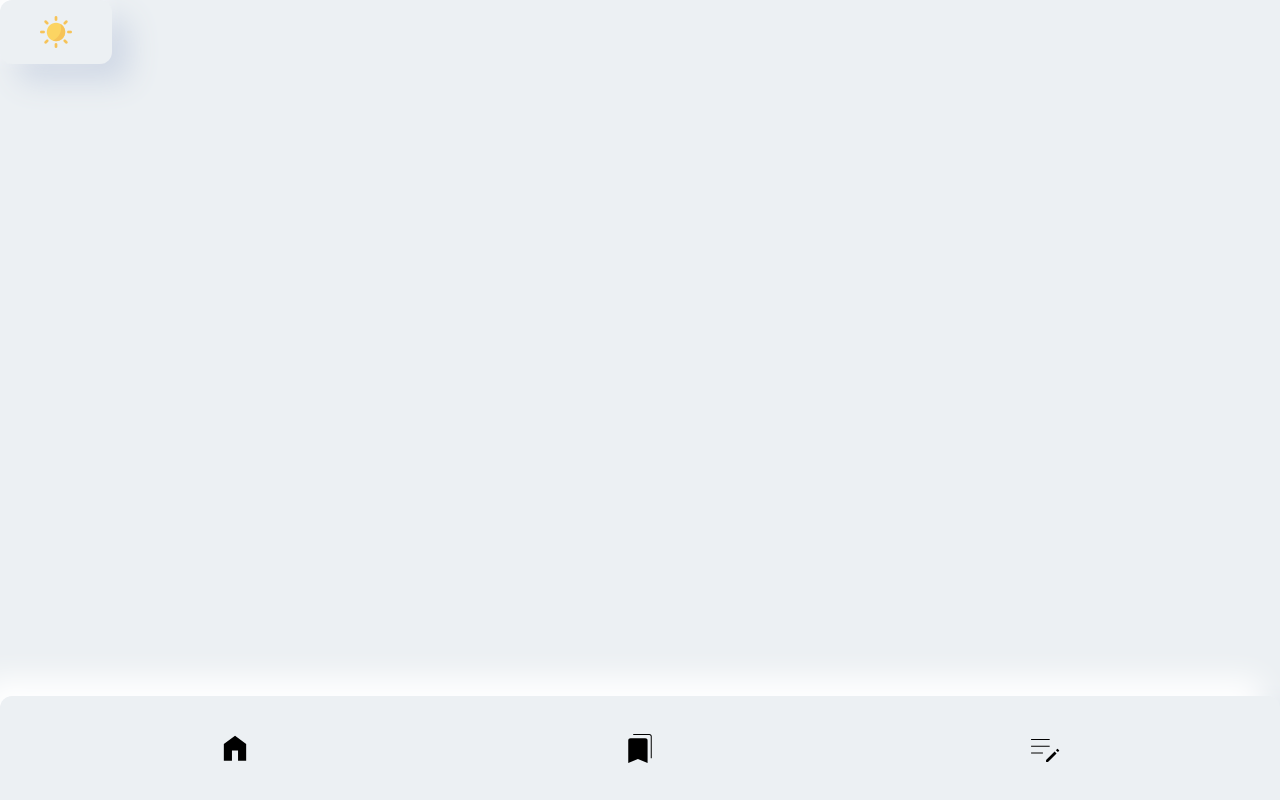
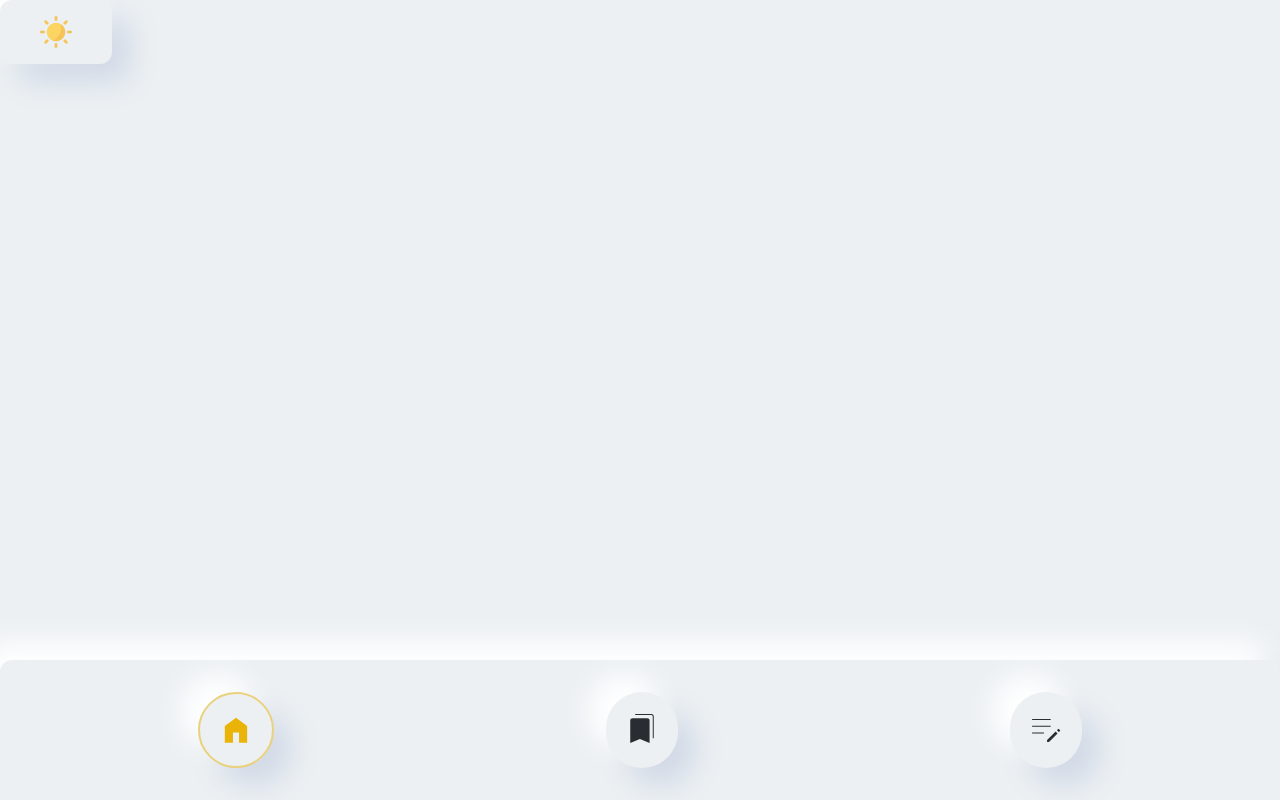
Before and after one commit to MatyD356/neumorphism, a React (Vite) app: page / in a window 1280 px wide. Built offline with nearby package versions, Linux system fonts and the light colour scheme.

Commit message:
add active state to menuButton

```diff
--- a/src/App.tsx
+++ b/src/App.tsx
@@ -14,7 +14,7 @@ export default function App() {
     duration-500
     flex`}>
       <ThemeButton darkTheme={darkTheme} toggleTheme={toggleTheme} />
-      <Menu iconColor={darkTheme ? 'white' : 'black'} />
+      <Menu iconColor={darkTheme ? '#ECF0F3' : '#292D32'} />
     </div>
   );
 }
--- a/src/components/menu/Menu.tsx
+++ b/src/components/menu/Menu.tsx
@@ -10,9 +10,15 @@ export default function Menu({ iconColor }: MeunProps) {
   return (
     <div className="absolute left-0 right-0 bottom-0 ">
       <Surface classes="flex justify-around m-0 rounded-b-none">
-        <Home fill={iconColor} />
-        <Bookmarks fill={iconColor} />
-        <Edit fill={iconColor} />
+        <div className="shadow-nue border-2 border-yellow-500 border-opacity-50 dark:shadow-nue-black rounded-full p-4">
+          <Home fill={'#EAB308'} />
+        </div>
+        <div className="shadow-nue dark:shadow-nue-black rounded-full p-4">
+          <Bookmarks fill={iconColor} />
+        </div>
+        <div className="shadow-nue dark:shadow-nue-black rounded-full p-4">
+          <Edit fill={iconColor} />
+        </div>
       </Surface>
     </div>
   );
--- a/tailwind.config.js
+++ b/tailwind.config.js
@@ -1,18 +1,15 @@
 /** @type {import('tailwindcss').Config} */
 module.exports = {
   darkMode: 'class',
-  content: [
-    './index.html',
-    './src/**/*.{vue,tsx,ts,js}',
-  ],
+  content: ['./index.html', './src/**/*.{vue,tsx,ts,js}'],
   theme: {
     extend: {
       backgroundColor: {
-        'nue': '#ECF0F3',
+        nue: '#ECF0F3',
         'black-nue': '#292D32'
       },
       boxShadow: {
-        'nue': `
+        nue: `
         -18px -18px 30px #FFF,
         18px 18px 30px #D1D9E6
         `,
@@ -31,9 +28,9 @@ module.exports = {
           0px 0px 20px #30343A,
           inset -18px -18px 20px #30343A,
           inset 18px 18px 20px #00000020
-        `,
-      },
-    },
+        `
+      }
+    }
   },
-  plugins: [],
-}
+  plugins: []
+};
```
